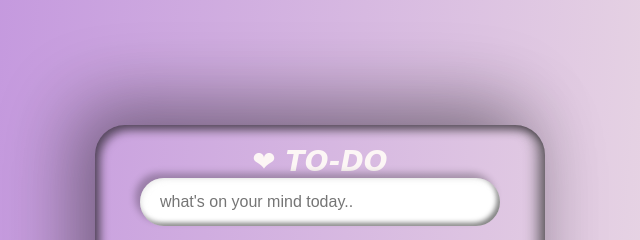
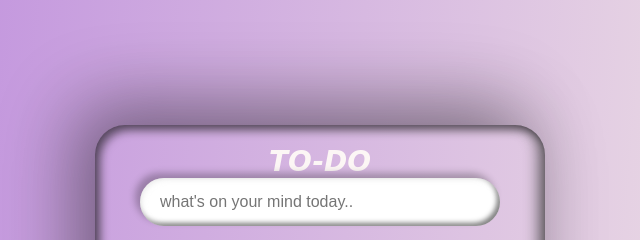
Before and after one commit to anuragkrgupta/TO-DO-list, a plain HTML site: page index.html in a window 1280 px wide. Shown: the top 240 px of the page, 320-960 px from the left. Drawn offline with Linux system fonts and the light colour scheme.

Commit message:
index.html

```diff
--- a/index.html
+++ b/index.html
@@ -9,7 +9,7 @@
 <body>
     <div class="container">
     <div class="box">
-        <h1>&#x2764 TO-DO</h1>
+        <h1>TO-DO</h1>
         <input type="text" placeholder="what's on your mind today.." id="inputbx">
         <ul id="list"></ul>
     </div>
```
